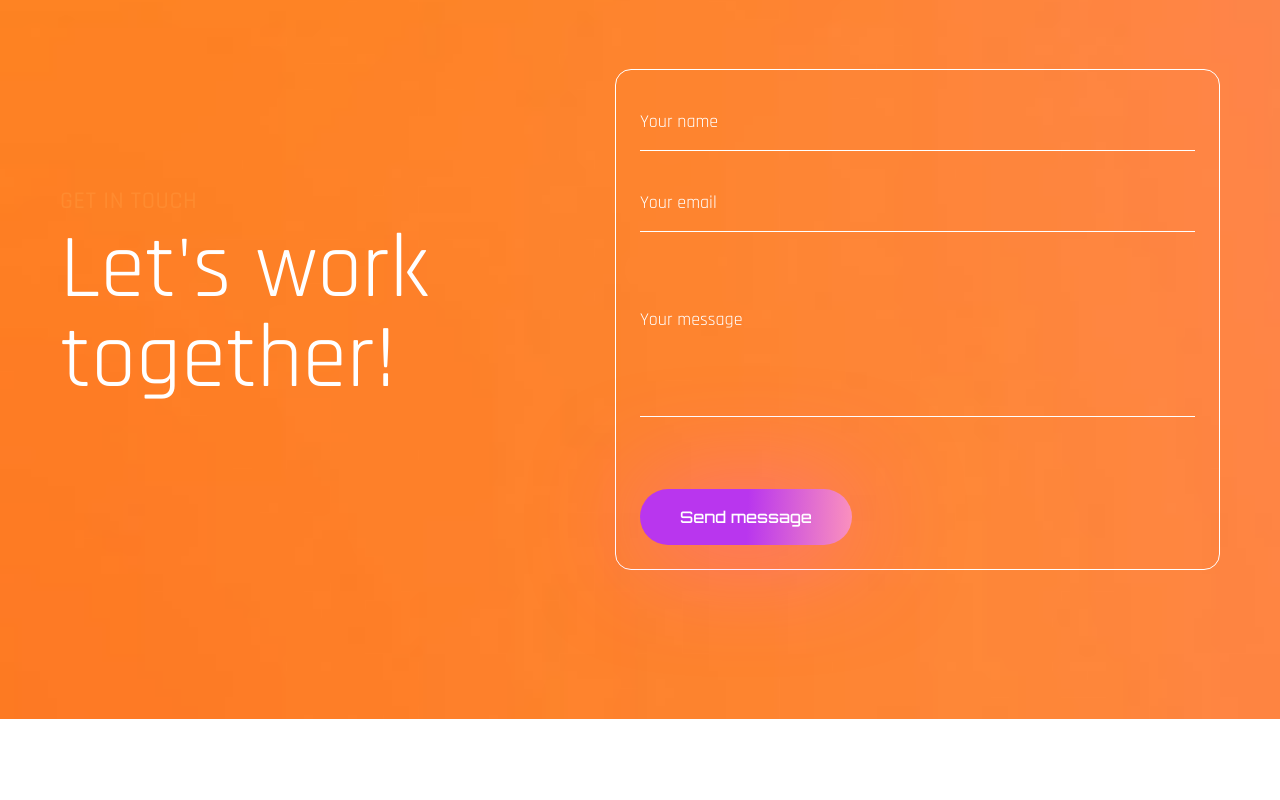
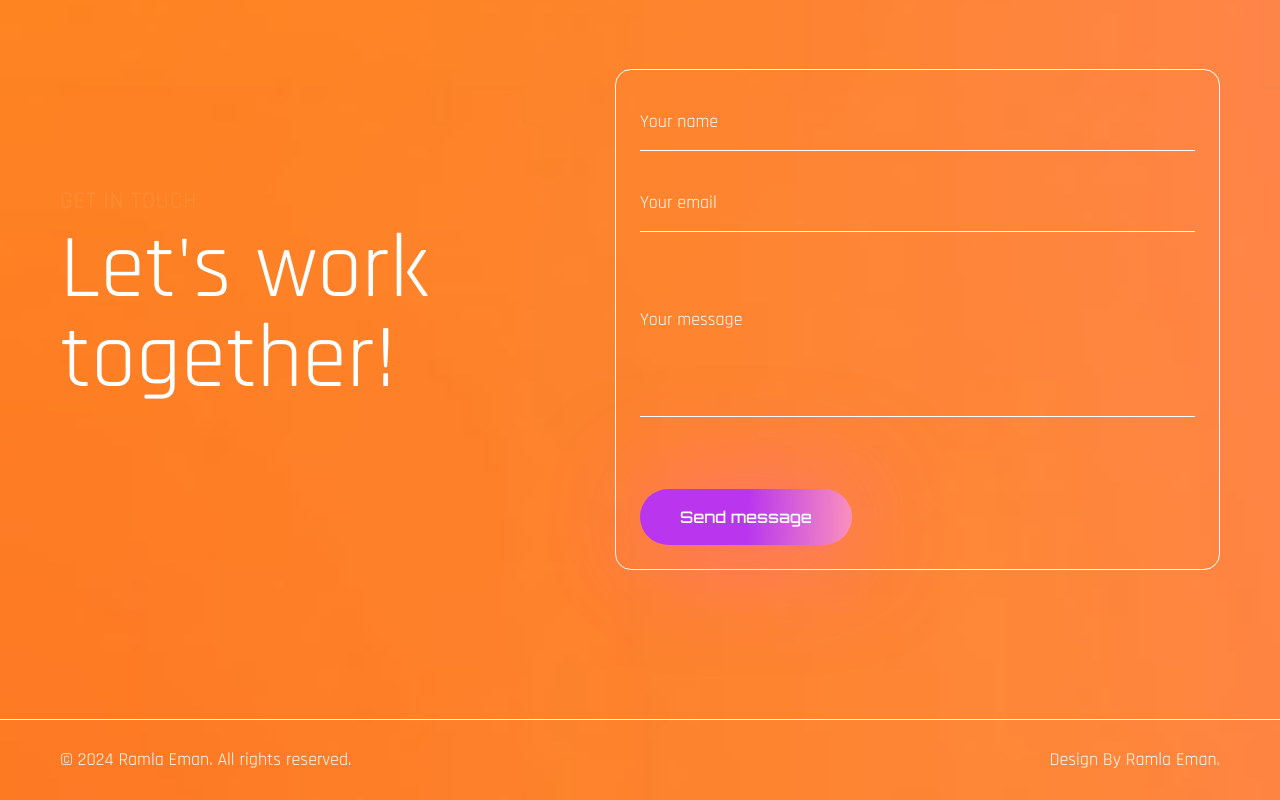
Before and after one commit to Ramla-Eman/checking-my-portfolio, a React (Vite) app: page / in a window 1280 px wide. Shown: the part 3217-4017 px from the top of the page. Before the commit the page ends 3936 px from the top, so only its background shows below. Built offline with nearby package versions, Linux system fonts and the light colour scheme; a web font is replaced by a local one.

Commit message:
footer section completed

```diff
--- a/src/App.jsx
+++ b/src/App.jsx
@@ -7,6 +7,7 @@ import About from './components/About';
 import Skills from './components/Skills';
 import Work from './components/Work';
 import Contact from './components/Contact';
+import Footer from './components/Footer';
 
 const App = () => {
   return (
@@ -18,6 +19,7 @@ const App = () => {
       <Skills />
       <Work />
       <Contact />
+      <Footer/>
       {/* <div className='h-[4000px]'></div> */}
     </div>
   )
--- /dev/null
+++ b/src/components/Footer.jsx
@@ -0,0 +1,14 @@
+import React from "react";
+
+const Footer = () => {
+  return (
+    <div className="w-full">
+      <div className="mx-auto py-6 sm:px-15 px-4 flex lg:flex-row flex-col justify-between items-center border-t text-center">
+        <div>© 2024 Ramla Eman. All rights reserved.</div>
+        <div>Design By <span>Ramla Eman</span>.</div>
+      </div>
+    </div>
+  );
+};
+
+export default Footer;
```
